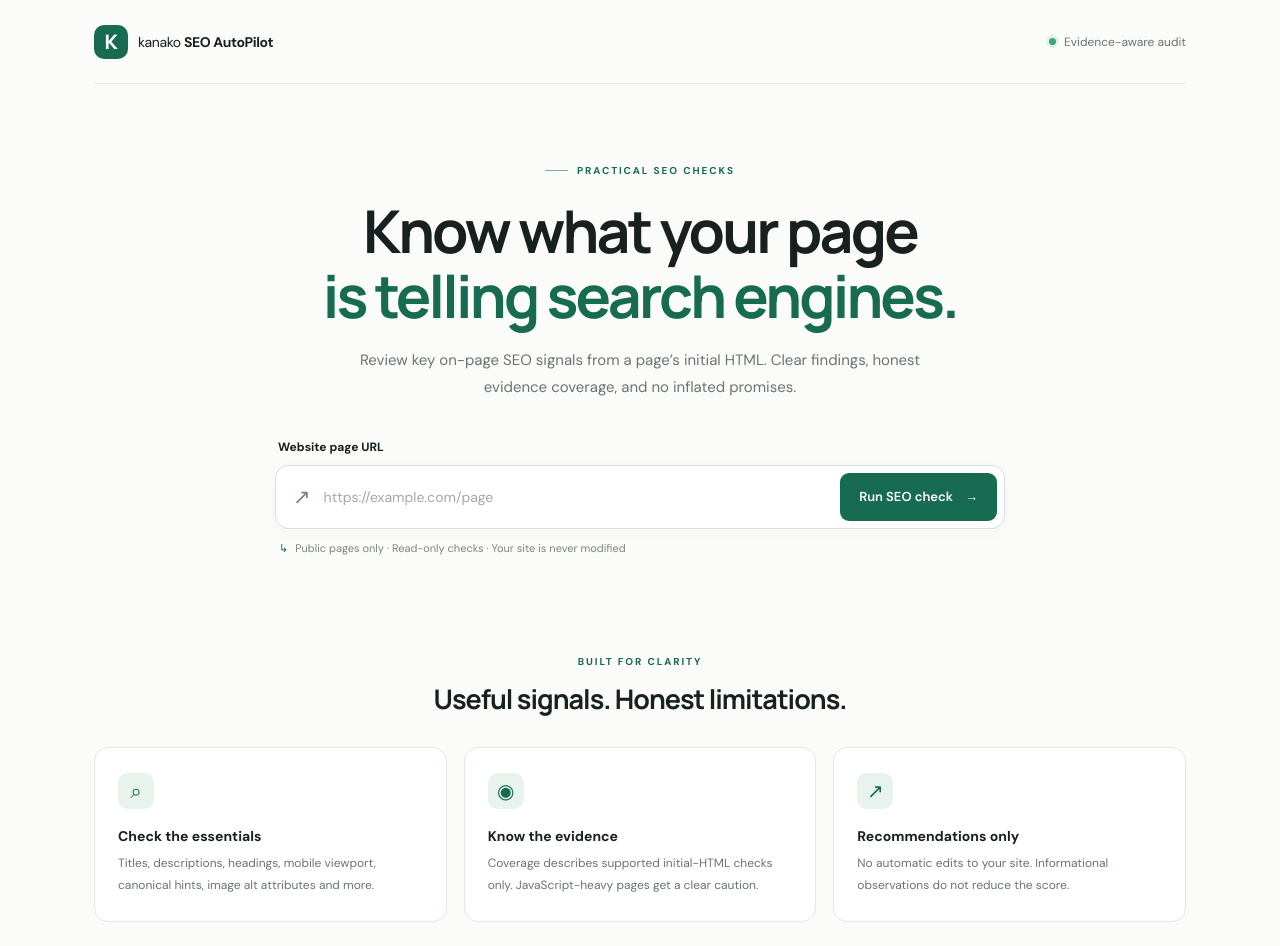
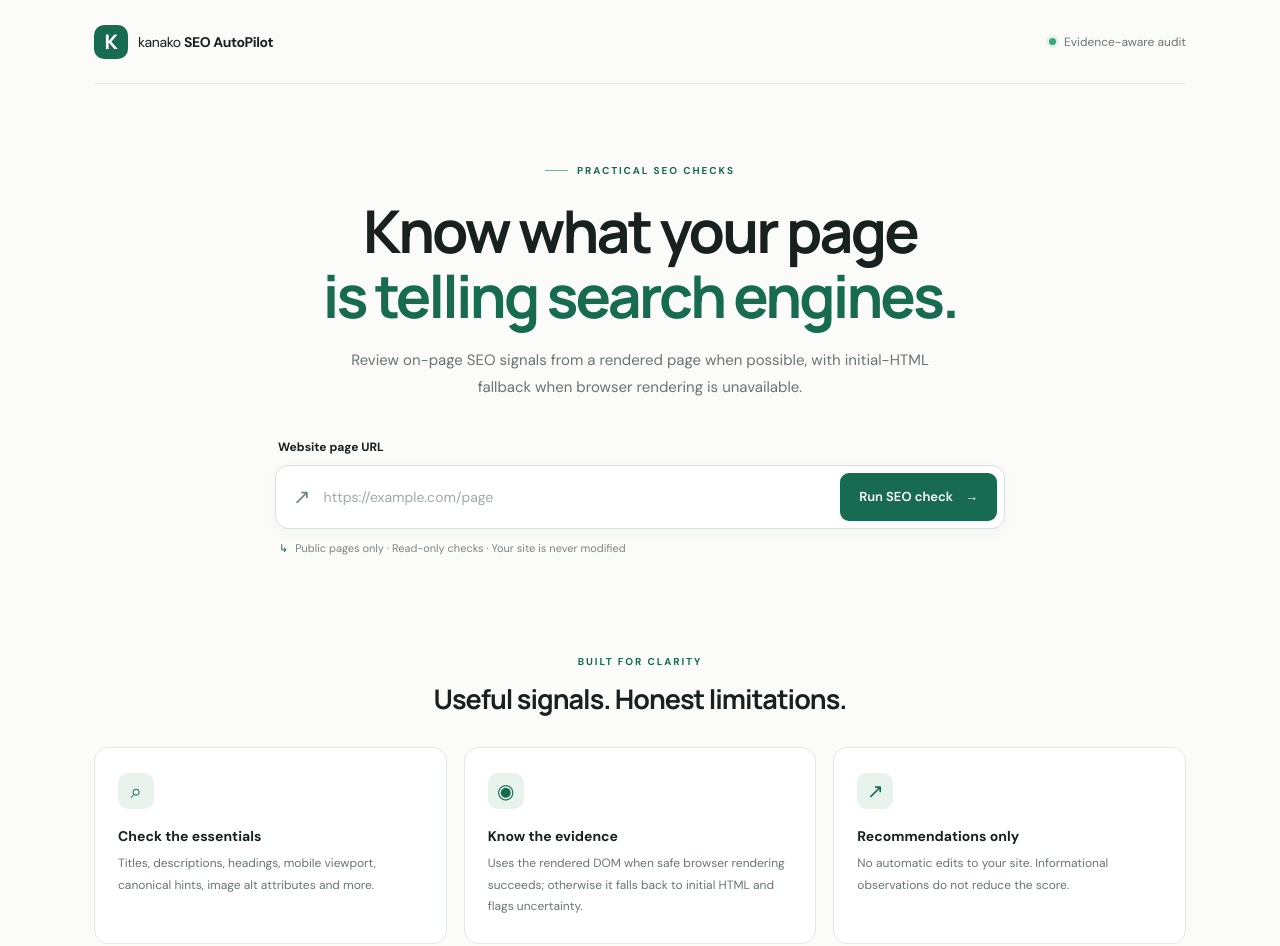
Before and after one commit to kanakomaeda/kanako-seo-autopilot, a Next.js app: page / in a window 1280 px wide. Shown: the top 946 px of the page. Built offline with nearby package versions, Linux system fonts and the light colour scheme.

Commit message:
Explain rendered-page evidence and fallback in audit UI

```diff
--- a/app/page.tsx
+++ b/app/page.tsx
@@ -2,21 +2,21 @@
 import { useState, type FormEvent } from "react";
 import Link from "next/link";
 type Finding = { id: string; title: string; severity: "critical" | "warning" | "info"; detail: string; recommendation: string };
-type Result = { url: string; finalUrl: string; status: number; title: string; description: string; h1Count: number; wordCount: number; score: number | null; coverage: number; limitedEvidence: boolean; findings: Finding[]; imageCount: number; imagesWithoutAlt: number; scriptCount: number; canonical: boolean; canonicalUrl: string; viewport: boolean; lang: boolean; structuredData: boolean; robotsNoindex: boolean; metaRobots: string; headingsWithoutText: number; linksCount: number; linksWithoutHref: number; fetchedAt: string };
+type Result = { url: string; finalUrl: string; status: number; title: string; description: string; h1Count: number; wordCount: number; score: number | null; coverage: number; limitedEvidence: boolean; findings: Finding[]; imageCount: number; imagesWithoutAlt: number; scriptCount: number; canonical: boolean; canonicalUrl: string; viewport: boolean; lang: boolean; structuredData: boolean; robotsNoindex: boolean; metaRobots: string; headingsWithoutText: number; linksCount: number; linksWithoutHref: number; fetchedAt: string; evidenceMode: "rendered" | "initial-html"; renderedPage: boolean };
 export default function Home() {
  const [url,setUrl]=useState(""); const [loading,setLoading]=useState(false); const [error,setError]=useState(""); const [result,setResult]=useState<Result|null>(null);
  async function runAudit(e:FormEvent){e.preventDefault();setError("");setResult(null);setLoading(true);try{const response=await fetch("/api/audit",{method:"POST",headers:{"Content-Type":"application/json"},body:JSON.stringify({url})});const data=await response.json();if(!response.ok)throw new Error(data.error||"Audit failed. Please check the URL and try again.");setResult(data);}catch(err){setError(err instanceof Error?err.message:"Something went wrong.");}finally{setLoading(false);}}
  const severityLabel=(s:Finding["severity"])=>s==="critical"?"Critical":s==="warning"?"Review":"Info";
  return <main className="shell">
  <header className="topbar"><Link className="brand" href="/" aria-label="Kanako SEO AutoPilot home"><span className="brand-mark">K</span><span>kanako <b>SEO AutoPilot</b></span></Link><span className="top-note"><span className="dot"/> Evidence-aware audit</span></header>
- <section className="hero"><div className="eyebrow"><span className="eyebrow-line"/> PRACTICAL SEO CHECKS</div><h1>Know what your page<br/><span>is telling search engines.</span></h1><p className="intro">Review key on-page SEO signals from a page’s initial HTML. Clear findings, honest evidence coverage, and no inflated promises.</p>
+ <section className="hero"><div className="eyebrow"><span className="eyebrow-line"/> PRACTICAL SEO CHECKS</div><h1>Know what your page<br/><span>is telling search engines.</span></h1><p className="intro">Review on-page SEO signals from a rendered page when possible, with initial-HTML fallback when browser rendering is unavailable.</p>
  <form className="audit-form" onSubmit={runAudit}><label htmlFor="url">Website page URL</label><div className="input-row"><span className="url-icon">↗</span><input id="url" type="url" placeholder="https://example.com/page" value={url} onChange={e=>setUrl(e.target.value)} required autoComplete="url"/><button disabled={loading}>{loading?<><span className="spinner"/> Checking…</>:<>Run SEO check <span>→</span></>}</button></div><div className="form-hint"><span>↳</span> Public pages only · Read-only checks · Your site is never modified</div></form>
- {error&&<div className="error" role="alert">{error}</div>}{loading&&<div className="loading-panel"><span className="spinner dark"/> Fetching public page HTML and checking SEO signals…</div>}</section>
+ {error&&<div className="error" role="alert">{error}</div>}{loading&&<div className="loading-panel"><span className="spinner dark"/> Rendering the public page and checking SEO signals…</div>}</section>
  {result&&<section className="results" aria-live="polite"><div className="result-heading"><div><div className="eyebrow">AUDIT REPORT</div><h2>Page overview</h2><p className="muted break">{result.finalUrl}</p></div><button className="secondary" onClick={()=>{setResult(null);setUrl("");}}>New audit</button></div>
- <div className="metric-grid"><article className={"metric score-metric"+(result.score===null?" score-unavailable":"")}><span className="metric-label">Initial HTML checks score</span><div className="score-number">{result.score===null?"N/A":<>{result.score}<small>/100</small></>}</div><div className="score-track"><span style={{width:(result.score??0)+"%"}}/></div><p>{result.score===null?"Withheld because the initial HTML provides too little evidence for a reliable score.":"Not a ranking prediction or a complete SEO score."}</p></article><article className="metric"><span className="metric-label">Initial HTML check coverage</span><div className="metric-number">{result.coverage}<small>%</small></div><p>{result.limitedEvidence?"Limited evidence in fetched HTML":"Supported initial HTML checks ran; this is not full-site SEO coverage"}</p></article><article className="metric"><span className="metric-label">Readable words</span><div className="metric-number">{result.wordCount}</div><p>{result.scriptCount} script tags detected</p></article><article className="metric"><span className="metric-label">Findings</span><div className="metric-number">{result.findings.length}</div><p>{result.findings.filter(f=>f.severity==="critical").length} critical · {result.findings.filter(f=>f.severity==="warning").length} to review</p></article></div>
- {result.limitedEvidence&&<div className="evidence-alert"><span className="alert-icon">!</span><div><b>Limited evidence — verify rendered page</b><p>This page appears to deliver much of its content through JavaScript. The score covers only checks available in the initial HTML. Missing content, headings, and image attributes may appear after rendering, so treat those findings as provisional. This audit does not currently run a browser to render JavaScript.</p></div></div>}
- <div className="report-grid"><div className="panel"><div className="panel-title"><h3>Page signals</h3><span className="count">{result.findings.length} findings</span></div><div className="signal-list">{[["Title tag",result.title||"Not found"],["Meta description",result.description||"Not found"],["H1 headings (initial HTML)",String(result.h1Count)],["Empty H1 headings",String(result.headingsWithoutText)],["Canonical URL",result.canonical?(result.canonicalUrl||"Detected"):"Not detected"],["Mobile viewport",result.viewport?"Detected":"Not detected"],["HTML language",result.lang?"Declared":"Not declared"],["Image alt attributes (initial HTML)",result.imagesWithoutAlt?result.imagesWithoutAlt+" of "+result.imageCount+" missing":"No missing alt detected in initial HTML"],["Links in initial HTML",String(result.linksCount)],["Links without href",String(result.linksWithoutHref)],["Structured data",result.structuredData?"JSON-LD detected":"Not detected"],["Meta robots directive",result.metaRobots||"Not declared"],["Robots noindex",result.robotsNoindex?"Detected":"Not detected"]].map(([label,value])=><div className="signal" key={label}><span>{label}</span><b>{value}</b></div>)}</div></div>
- <div className="panel findings-panel"><div className="panel-title"><h3>Recommendations</h3><span className="count">{result.findings.length}</span></div>{result.findings.length===0&&<p className="empty">No issues were found in these initial HTML checks. This does not mean the page is fully SEO-optimized.</p>}<div className="finding-list">{result.findings.map(f=><article className="finding" key={f.id}><div className="finding-head"><span className={"severity "+f.severity}>{severityLabel(f.severity)}</span><b>{f.title}</b></div><p>{f.detail}</p><div className="recommendation"><span>Suggested next step</span>{f.recommendation}</div></article>)}</div></div></div><p className="report-foot">HTTP {result.status} · Audited {new Date(result.fetchedAt).toLocaleString()} · Suggestions only; no changes made to the audited site.</p></section>}
- {!result&&!loading&&<section className="below"><div className="section-heading"><div className="eyebrow">BUILT FOR CLARITY</div><h2>Useful signals. Honest limitations.</h2></div><div className="feature-grid"><article className="feature"><span className="feature-icon">⌕</span><h3>Check the essentials</h3><p>Titles, descriptions, headings, mobile viewport, canonical hints, image alt attributes and more.</p></article><article className="feature"><span className="feature-icon">◉</span><h3>Know the evidence</h3><p>Coverage describes supported initial-HTML checks only. JavaScript-heavy pages get a clear caution.</p></article><article className="feature"><span className="feature-icon">↗</span><h3>Recommendations only</h3><p>No automatic edits to your site. Informational observations do not reduce the score.</p></article></div><p className="disclaimer">This audit examines initial HTML only; it does not currently render JavaScript in a browser. It does not measure rankings, backlinks, indexing status, or Core Web Vitals. Missing H1, text, or image signals on JavaScript-heavy pages are provisional until rendered-page verification.</p></section>}
+ <div className="metric-grid"><article className={"metric score-metric"+(result.score===null?" score-unavailable":"")}><span className="metric-label">{result.renderedPage?"Rendered-page checks score":"Initial HTML checks score"}</span><div className="score-number">{result.score===null?"N/A":<>{result.score}<small>/100</small></>}</div><div className="score-track"><span style={{width:(result.score??0)+"%"}}/></div><p>{result.score===null?"Withheld because the available page HTML provides too little evidence for a reliable score.":"Not a ranking prediction or a complete SEO score."}</p></article><article className="metric"><span className="metric-label">Initial HTML check coverage</span><div className="metric-number">{result.coverage}<small>%</small></div><p>{result.limitedEvidence?"Limited evidence in fetched HTML":"Supported initial HTML checks ran; this is not full-site SEO coverage"}</p></article><article className="metric"><span className="metric-label">Readable words</span><div className="metric-number">{result.wordCount}</div><p>{result.scriptCount} script tags detected</p></article><article className="metric"><span className="metric-label">Findings</span><div className="metric-number">{result.findings.length}</div><p>{result.findings.filter(f=>f.severity==="critical").length} critical · {result.findings.filter(f=>f.severity==="warning").length} to review</p></article></div>
+ {result.limitedEvidence&&<div className="evidence-alert"><span className="alert-icon">!</span><div><b>{result.renderedPage?"Limited evidence remains after rendering":"Limited evidence — rendered browser unavailable"}</b><p>{result.renderedPage?"The browser rendered this page, but the resulting DOM still contains little readable content. Some content may load later or require interaction, so treat missing-content findings as provisional.":"The browser could not safely complete rendering, so findings use the initial HTML only. Missing content, headings, and image attributes may appear after rendering and remain provisional."}</p></div></div>}
+ <div className="report-grid"><div className="panel"><div className="panel-title"><h3>Page signals</h3><span className="count">{result.findings.length} findings</span></div><div className="signal-list">{[["Title tag",result.title||"Not found"],["Meta description",result.description||"Not found"],[result.renderedPage?"H1 headings (rendered page)":"H1 headings (initial HTML)",String(result.h1Count)],["Empty H1 headings",String(result.headingsWithoutText)],["Canonical URL",result.canonical?(result.canonicalUrl||"Detected"):"Not detected"],["Mobile viewport",result.viewport?"Detected":"Not detected"],["HTML language",result.lang?"Declared":"Not declared"],[result.renderedPage?"Image alt attributes (rendered page)":"Image alt attributes (initial HTML)",result.imagesWithoutAlt?result.imagesWithoutAlt+" of "+result.imageCount+" missing":result.renderedPage?"No missing alt detected in rendered DOM":"No missing alt detected in initial HTML"],[result.renderedPage?"Links in rendered page":"Links in initial HTML",String(result.linksCount)],["Links without href",String(result.linksWithoutHref)],["Structured data",result.structuredData?"JSON-LD detected":"Not detected"],["Meta robots directive",result.metaRobots||"Not declared"],["Robots noindex",result.robotsNoindex?"Detected":"Not detected"]].map(([label,value])=><div className="signal" key={label}><span>{label}</span><b>{value}</b></div>)}</div></div>
+ <div className="panel findings-panel"><div className="panel-title"><h3>Recommendations</h3><span className="count">{result.findings.length}</span></div>{result.findings.length===0&&<p className="empty">No issues were found in these initial HTML checks. This does not mean the page is fully SEO-optimized.</p>}<div className="finding-list">{result.findings.map(f=><article className="finding" key={f.id}><div className="finding-head"><span className={"severity "+f.severity}>{severityLabel(f.severity)}</span><b>{f.title}</b></div><p>{f.detail}</p><div className="recommendation"><span>Suggested next step</span>{f.recommendation}</div></article>)}</div></div></div><p className="report-foot">{result.renderedPage?"Rendered browser DOM":"Initial HTML only"} · HTTP {result.status} · Audited {new Date(result.fetchedAt).toLocaleString()} · Suggestions only; no changes made to the audited site.</p></section>}
+ {!result&&!loading&&<section className="below"><div className="section-heading"><div className="eyebrow">BUILT FOR CLARITY</div><h2>Useful signals. Honest limitations.</h2></div><div className="feature-grid"><article className="feature"><span className="feature-icon">⌕</span><h3>Check the essentials</h3><p>Titles, descriptions, headings, mobile viewport, canonical hints, image alt attributes and more.</p></article><article className="feature"><span className="feature-icon">◉</span><h3>Know the evidence</h3><p>Uses the rendered DOM when safe browser rendering succeeds; otherwise it falls back to initial HTML and flags uncertainty.</p></article><article className="feature"><span className="feature-icon">↗</span><h3>Recommendations only</h3><p>No automatic edits to your site. Informational observations do not reduce the score.</p></article></div><p className="disclaimer">The audit attempts a bounded, same-origin headless-browser render and falls back to initial HTML if rendering is unavailable. It does not measure rankings, backlinks, indexing status, or Core Web Vitals. Some content may require user interaction or delayed loading.</p></section>}
  <footer><Link className="brand footer-brand" href="/"><span className="brand-mark">K</span><span>kanako <b>SEO AutoPilot</b></span></Link><span>Built for clearer SEO decisions.</span></footer></main>;
 }
```
